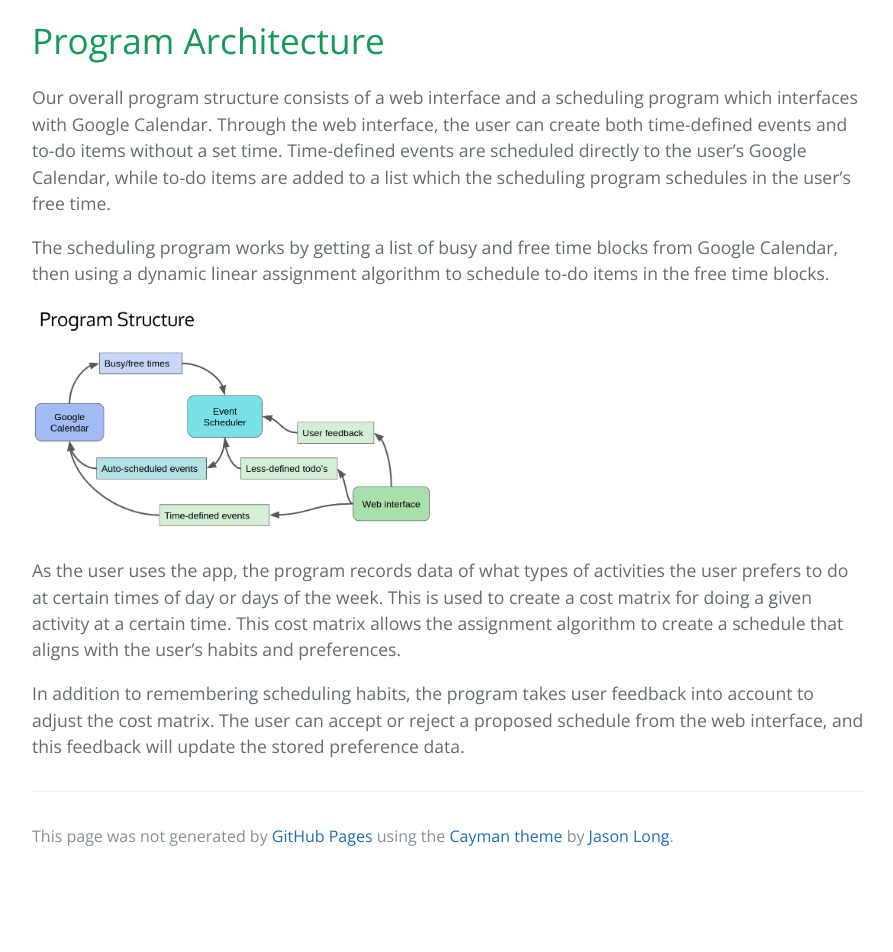
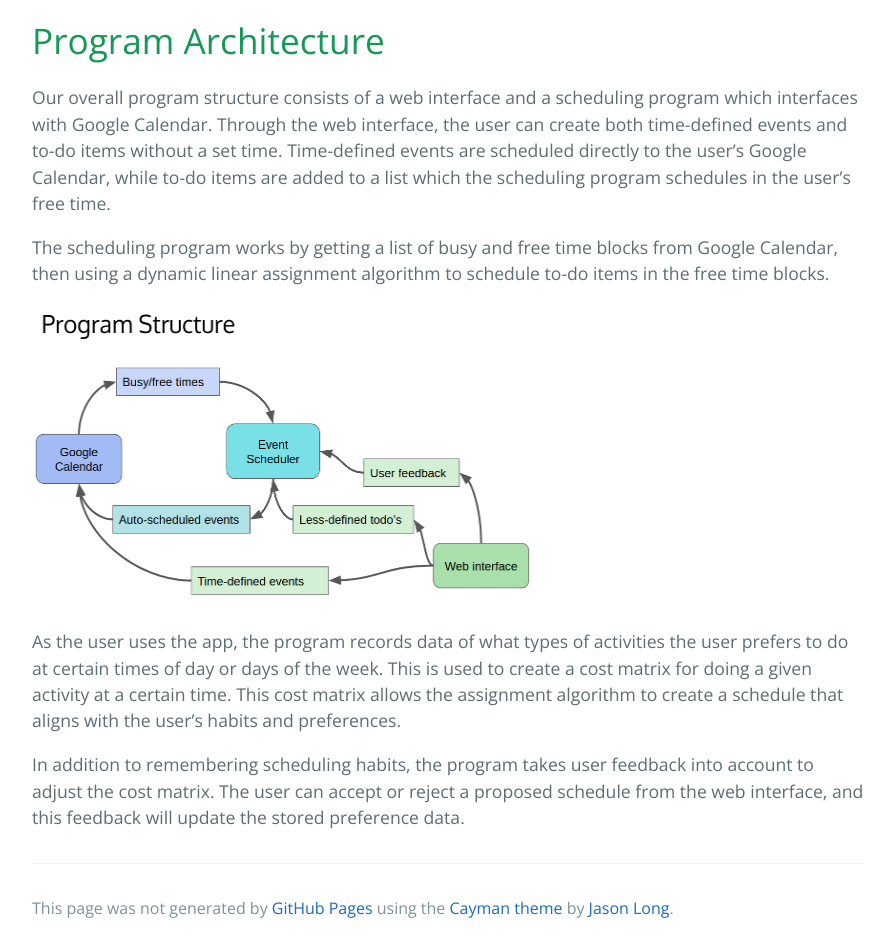
Before and after one commit to jsieving/smart-calendar, a Jekyll site: the page built from techPage.md, in a window 1280 px wide. Shown: the part 354-1306 px from the top of the page, without its empty margins (192-1085 px from the left). Built offline with Jekyll 4.4.1, drawn with Linux system fonts in a browser that asks for light colours; before the commit the page ends 1234 px from its top, so only the background shows below that.

Commit message:
Updating tech page

```diff
--- a/techPage.md
+++ b/techPage.md
@@ -10,7 +10,7 @@ Our overall program structure consists of a web interface and a scheduling progr
 
 The scheduling program works by getting a list of busy and free time blocks from Google Calendar, then using a dynamic linear assignment algorithm to schedule to-do items in the free time blocks.
 
-<img src="https://github.com/jsieving/smart-calendar/blob/gh-pages/images/structure.png" width="400">
+<img src="https://github.com/jsieving/smart-calendar/blob/gh-pages/images/structure.png" width="500" height="300">
 
 As the user uses the app, the program records data of what types of activities the user prefers to do at certain times of day or days of the week. This is used to create a cost matrix for doing a given activity at a certain time. This cost matrix allows the assignment algorithm to create a schedule that aligns with the user's habits and preferences.
 
```
